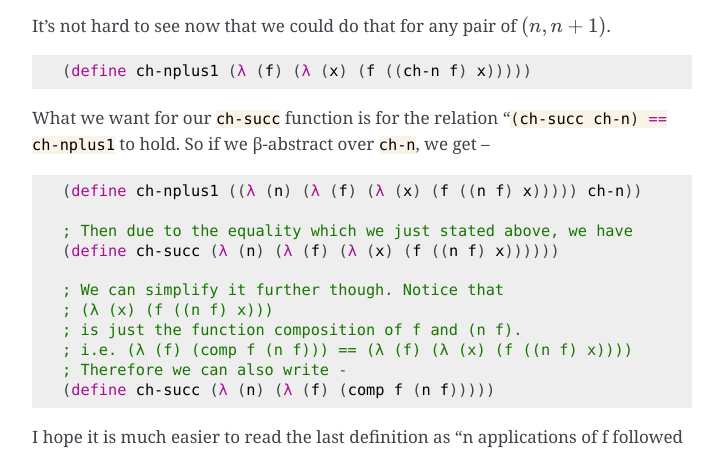
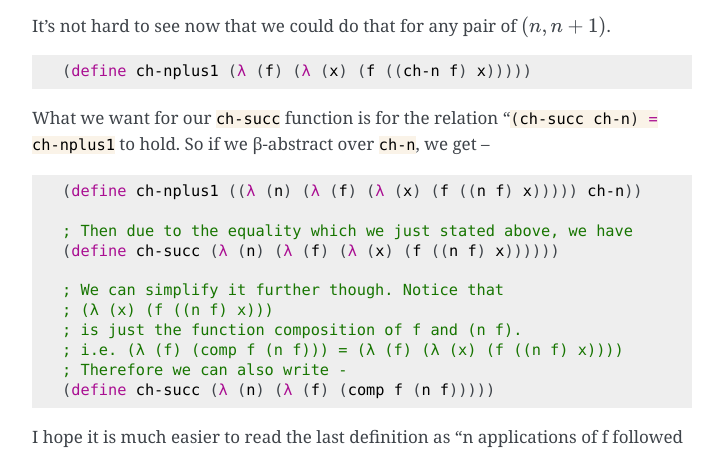
Before and after one commit to kreauniv/comp308, a Sphinx documentation site: the page built from source/lambda.rst, in a window 1280 px wide and 1400 px high, scrolled down 7775 px. Shown: the part 150-599 px from the top of the window, without its empty margins (388-1111 px from the left). Built offline with Sphinx 7.4.7, drawn with Linux system fonts in a browser that asks for light colours.

Commit message:
Using = instead of ==

```diff
--- a/source/lambda.rst
+++ b/source/lambda.rst
@@ -385,7 +385,7 @@ It's not hard to see now that we could do that for any pair of :math:`(n,n+1)`.
 
     (define ch-nplus1 (λ (f) (λ (x) (f ((ch-n f) x)))))
 
-What we want for our :rkt:`ch-succ` function is for the relation ":rkt:`(ch-succ ch-n) == ch-nplus1`
+What we want for our :rkt:`ch-succ` function is for the relation ":rkt:`(ch-succ ch-n) = ch-nplus1`
 to hold. So if we β-abstract over :rkt:`ch-n`, we get --
 
 .. code-block:: racket
@@ -398,7 +398,7 @@ to hold. So if we β-abstract over :rkt:`ch-n`, we get --
     ; We can simplify it further though. Notice that
     ; (λ (x) (f ((n f) x)))
     ; is just the function composition of f and (n f).
-    ; i.e. (λ (f) (comp f (n f))) == (λ (f) (λ (x) (f ((n f) x))))
+    ; i.e. (λ (f) (comp f (n f))) = (λ (f) (λ (x) (f ((n f) x))))
     ; Therefore we can also write -
     (define ch-succ (λ (n) (λ (f) (comp f (n f)))))
 
@@ -459,10 +459,10 @@ operation for Church numerals is simply the function composition operation!
 
 I've been avoiding a problem so far though -- how would we do subtraction? To
 do that, we'll need to implement :rkt:`(ch-pred n)` which behaves such that
-:rkt:`(ch-succ (ch-pred n)) == n`. Since we don't have the capability to check
+:rkt:`(ch-succ (ch-pred n)) = n`. Since we don't have the capability to check
 for equality yet, we cannot search the natural numbers starting from
 :rkt:`ch-zero` and work our way upwards until we find a value :rkt:`k` such
-that :rkt:`(ch-succ k) == n`. We also don't know how to compute the "inverse of
+that :rkt:`(ch-succ k) = n`. We also don't know how to compute the "inverse of
 a given function :rkt:`f`" in the general case, so we can apply the inverse
 after :rkt:`n` applications.
 
```
